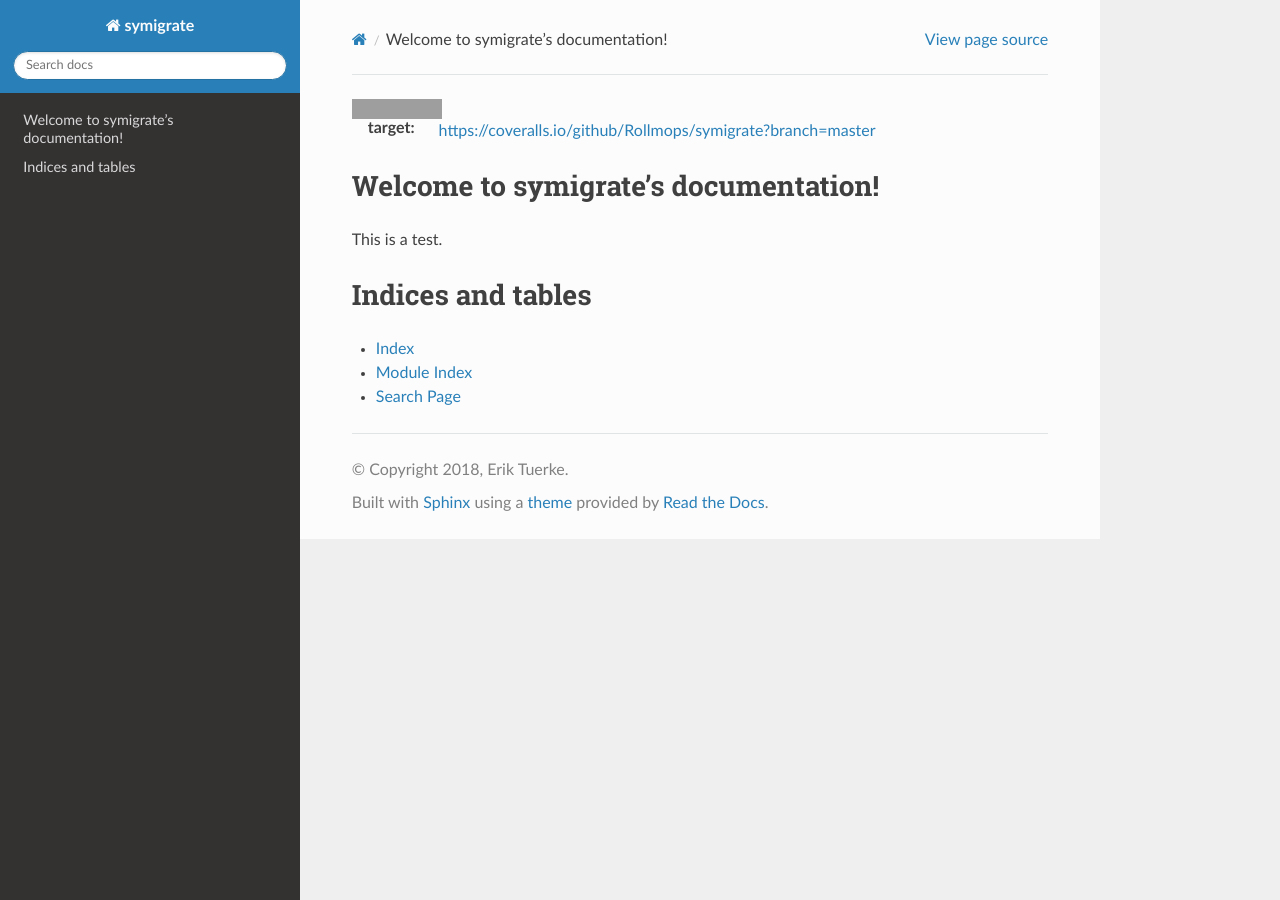
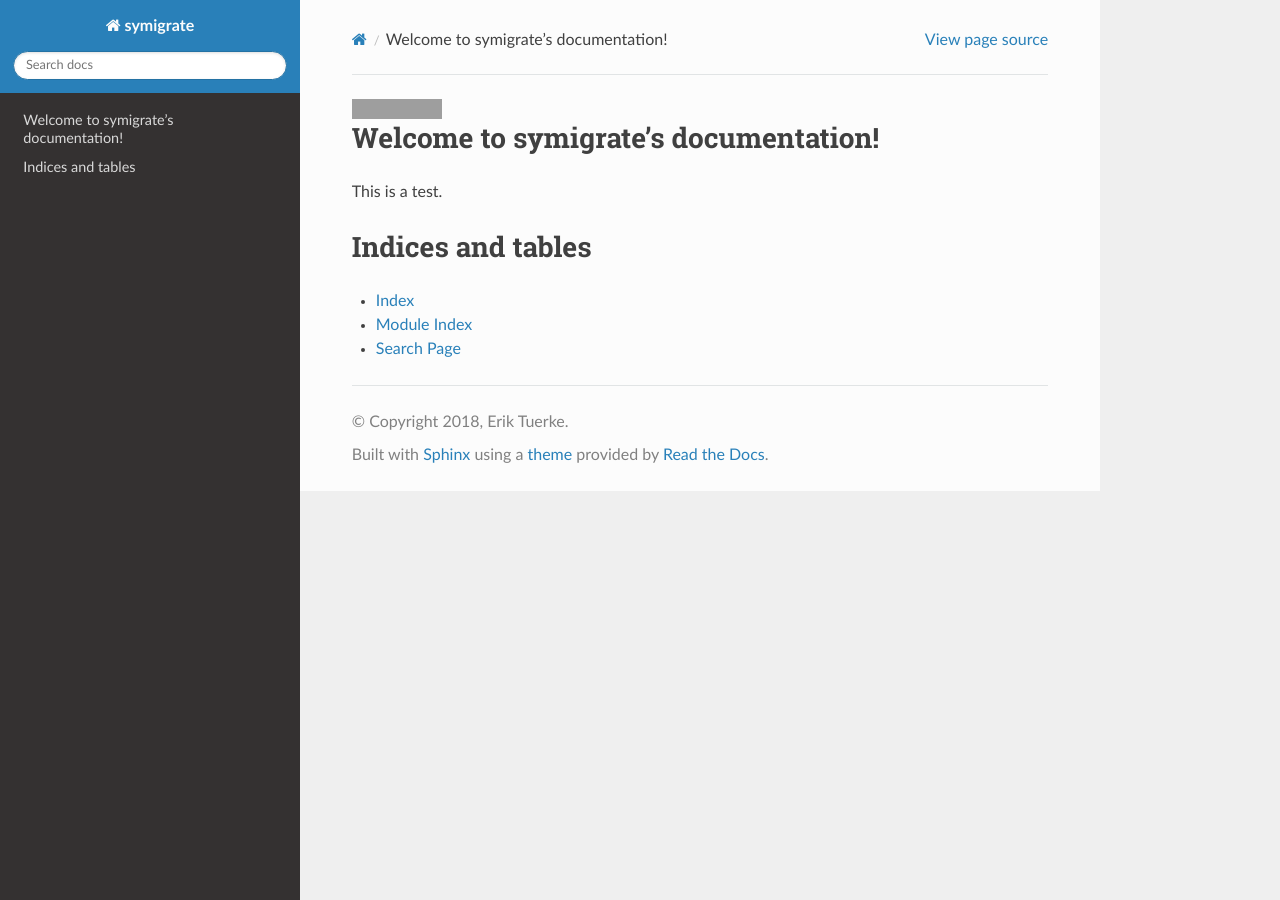
Before and after one commit to Rollmops/symigrate, a Sphinx documentation site: the page built from docs/index.rst, in a window 1280 px wide. Built offline with Sphinx 7.4.7 and the Read the Docs theme 2.0.0, drawn with Linux system fonts in a browser that asks for light colours; some of the changed lines change nothing that is shown; grey boxes are pictures that could not be loaded.

Commit message:
remove coveralls target url

```diff
--- a/docs/index.rst
+++ b/docs/index.rst
@@ -1,5 +1,4 @@
 .. image:: https://coveralls.io/repos/github/Rollmops/symigrate/badge.svg?branch=master
-:target: https://coveralls.io/github/Rollmops/symigrate?branch=master
 
 
 Welcome to symigrate's documentation!
```
